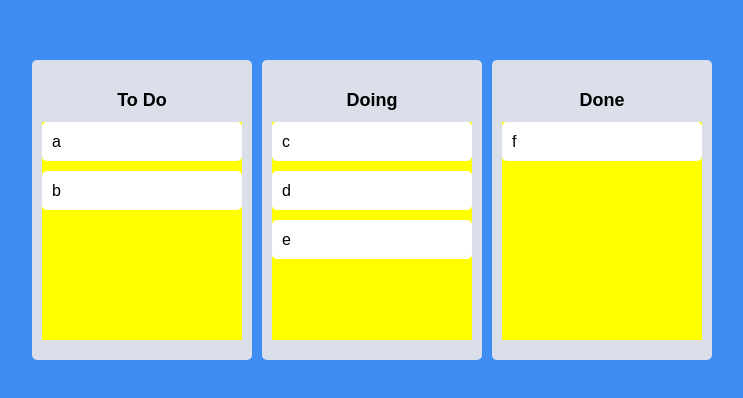
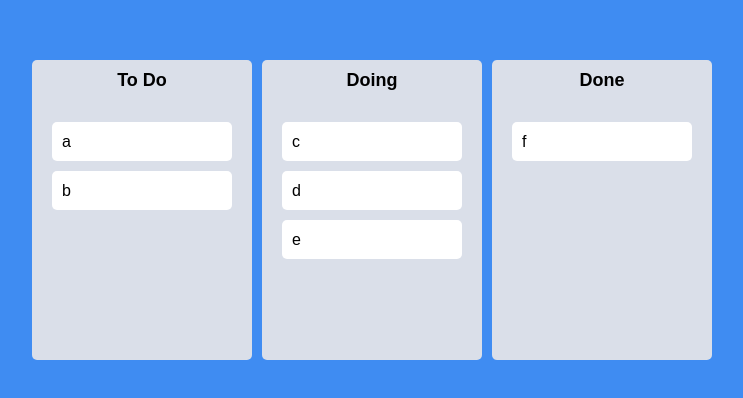
Before and after one commit to jiiiiiaiiiii/react__trello, a React (Create React App) app: page / in a window 1280 px wide. Shown: the part 190-588 px from the top of the page, without its empty margins (268-1011 px from the left). Built offline with nearby package versions, Linux system fonts and the light colour scheme.

Commit message:
Draggable snapshot: about Card
# Draggablestate snapshot

- isDragging(boolean)
:Draggable이 활발하게 드래그 중이거나 드롭 애니메이션인 경우 true로 설정

🌏 https://github.com/atlassian/react-beautiful-dnd/blob/HEAD/docs/api/draggable.md#2-snapshot-draggablestatesnapshot

```diff
--- a/src/Components/Board.tsx
+++ b/src/Components/Board.tsx
@@ -3,7 +3,7 @@ import styled from 'styled-components';
 import DragabbleCard from './DragabbleCard';
 
 const Wrapper = styled.div`
-  padding: 30px 10px 20px;
+  padding-top: 10px;
   border-radius: 5px;
   min-height: 300px;
   background-color: ${(props) => props.theme.boardColor};
@@ -24,7 +24,8 @@ interface IAreaProps {
 }
 
 const Area = styled.div<IAreaProps>`
-  background-color: ${(props) => (props.isDraggingOver ? 'pink' : (props.isDraggingFromThis ? 'red' :'yellow'))};
+	padding: 20px;
+  background-color: ${(props) => (props.isDraggingOver ? '#dfe6e9' : (props.isDraggingFromThis ? '#b2bec3' :'transparent'))};
   flex-grow: 1;
 	transition: background-color 0.3s ease-in-out;
 `;
--- a/src/Components/DragabbleCard.tsx
+++ b/src/Components/DragabbleCard.tsx
@@ -2,11 +2,12 @@ import React from 'react';
 import { Draggable} from 'react-beautiful-dnd';
 import styled from 'styled-components';
 
-const Card = styled.div`
+const Card = styled.div<{isDragging: boolean}>`
   border-radius: 5px;
   margin-bottom: 10px;
   padding: 10px;
-  background-color: ${(props) => props.theme.cardColor};
+  background-color: ${(props) => props.isDragging ? '#74b9ff' : props.theme.cardColor};
+	box-shadow: ${(props) => props.isDragging ? '0px 3px 10px rgba(0, 0, 0, 0.5)' : 'none'};
 `;
 
 interface IDragabbleCardProps {
@@ -19,8 +20,9 @@ function DragabbleCard({toDo, index}: IDragabbleCardProps) {
 
   return (
     <Draggable key={toDo} draggableId={toDo} index={index}>
-      {(provided) => (
+      {(provided, snapshot) => (
         <Card
+					isDragging = {snapshot.isDragging}
           ref={provided.innerRef}
           {...provided.draggableProps}
           {...provided.dragHandleProps}
```
